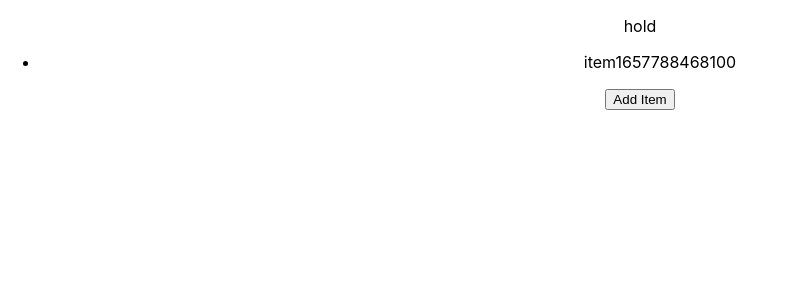
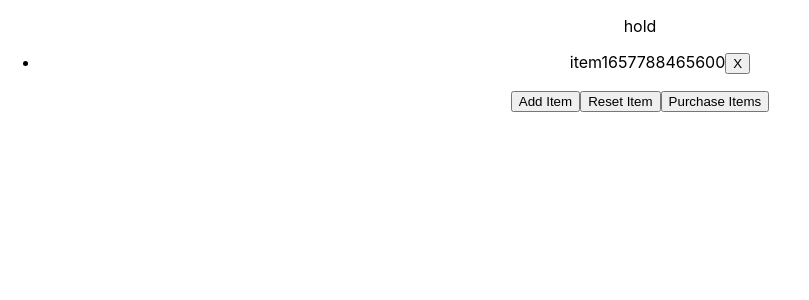
Before and after one commit to shiren/xstate, a React (Create React App) app: page / in a window 1280 px wide. Both pictures are taken after a click on the button "Add Item". Shown: the top 300 px of the page, without its empty margins (0-809 px from the left). Built offline with nearby package versions, Linux system fonts and the light colour scheme.

Commit message:
예제 wip

```diff
--- a/src/cart.jsx
+++ b/src/cart.jsx
@@ -1,5 +1,12 @@
-import { createMachine } from 'xstate';
+import { createMachine, assign } from 'xstate';
 import { useMachine } from '@xstate/react';
+
+const postPurchase = (cart: string[]): Promise<boolean> =>
+  new Promise((res) => {
+    setTimeout(() => {
+      res(true);
+    }, 2000);
+  });
 
 const stateMachine = createMachine(
   {
@@ -18,20 +25,56 @@ const stateMachine = createMachine(
         },
       },
       hold: {
+        always: {
+          target: 'empty',
+          cond: 'isEmpty',
+        },
         on: {
           ADD_ITEM: {
             actions: ['addItem'],
           },
+          RESET_ITEMS: {
+            target: 'empty',
+            actions: ['resetItems'],
+          },
+          REMOVE_ITEM: {
+            actions: ['removeItem'],
+          },
+          PURCHASE: {
+            target: 'purchasing',
+          },
         },
+      },
+      purchasing: {
+        invoke: {
+          id: 'purchasing',
+          src: (context) => postPurchase(context.items),
+          onDone: {
+            target: 'done',
+            actions: ['purchased'],
+          },
+        },
+      },
+      done: {
+        type: 'final',
+        entry: ['resetItems'],
       },
     },
   },
   {
     actions: {
-      addItem: (context, event) => {
-        context.items.push(event.item);
-        console.log(context.items);
-      },
+      addItem: assign({
+        items: ({ items }, event) => [...items, event.item],
+      }),
+      resetItems: assign({
+        items: [],
+      }),
+      removeItem: assign({
+        items: ({ items }, event) => items.filter((item) => item !== event.name),
+      }),
+    },
+    guards: {
+      isEmpty: ({ items }) => items.length === 0,
     },
   }
 );
@@ -44,7 +87,10 @@ const Cart = () => {
       <p>{state.value}</p>
       <ul>
         {state.context.items.map((name, index) => (
-          <li key={index}>{name}</li>
+          <li key={index}>
+            {name}
+            <button onClick={() => send('REMOVE_ITEM', { name })}>X</button>
+          </li>
         ))}
       </ul>
       <button
@@ -54,6 +100,20 @@ const Cart = () => {
       >
         Add Item
       </button>
+      <button
+        onClick={() => {
+          send('RESET_ITEMS');
+        }}
+      >
+        Reset Item
+      </button>
+      <button
+        onClick={() => {
+          send('PURCHASE');
+        }}
+      >
+        Purchase Items
+      </button>
     </div>
   );
 };
```
